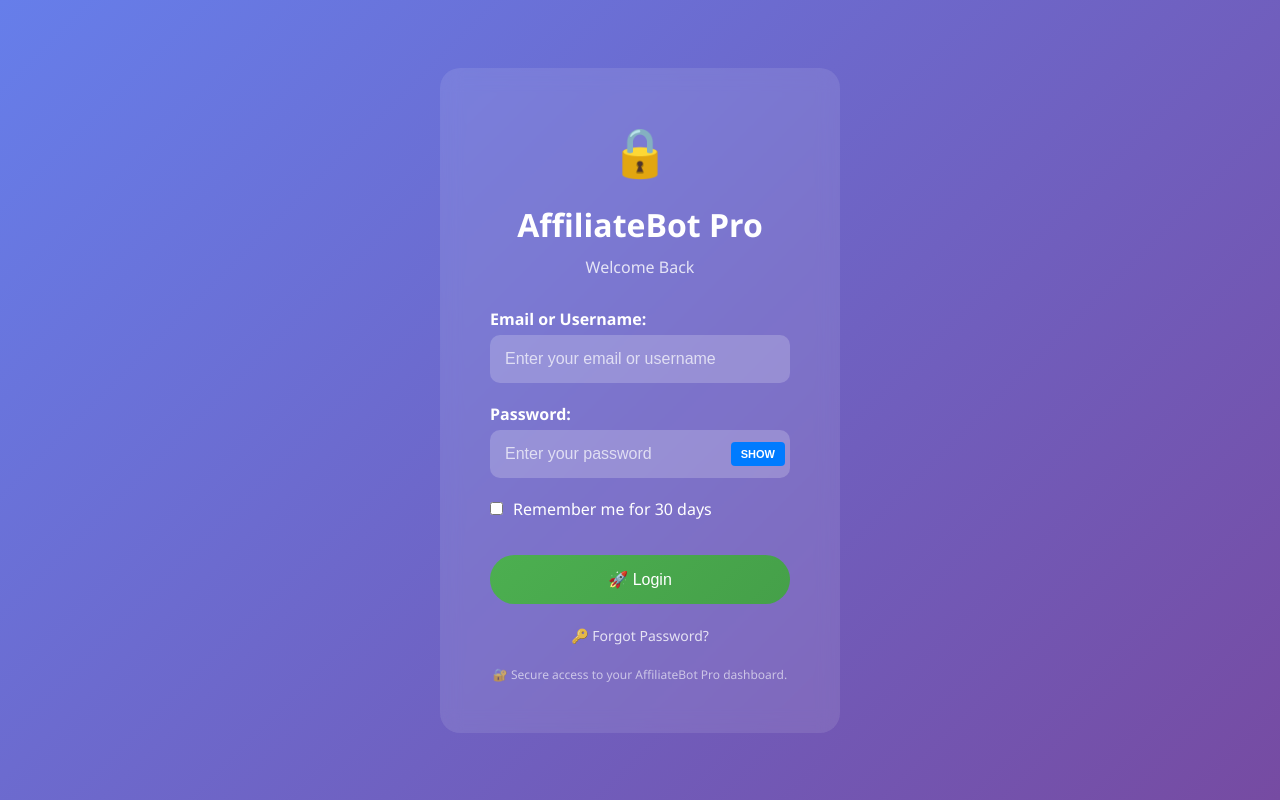
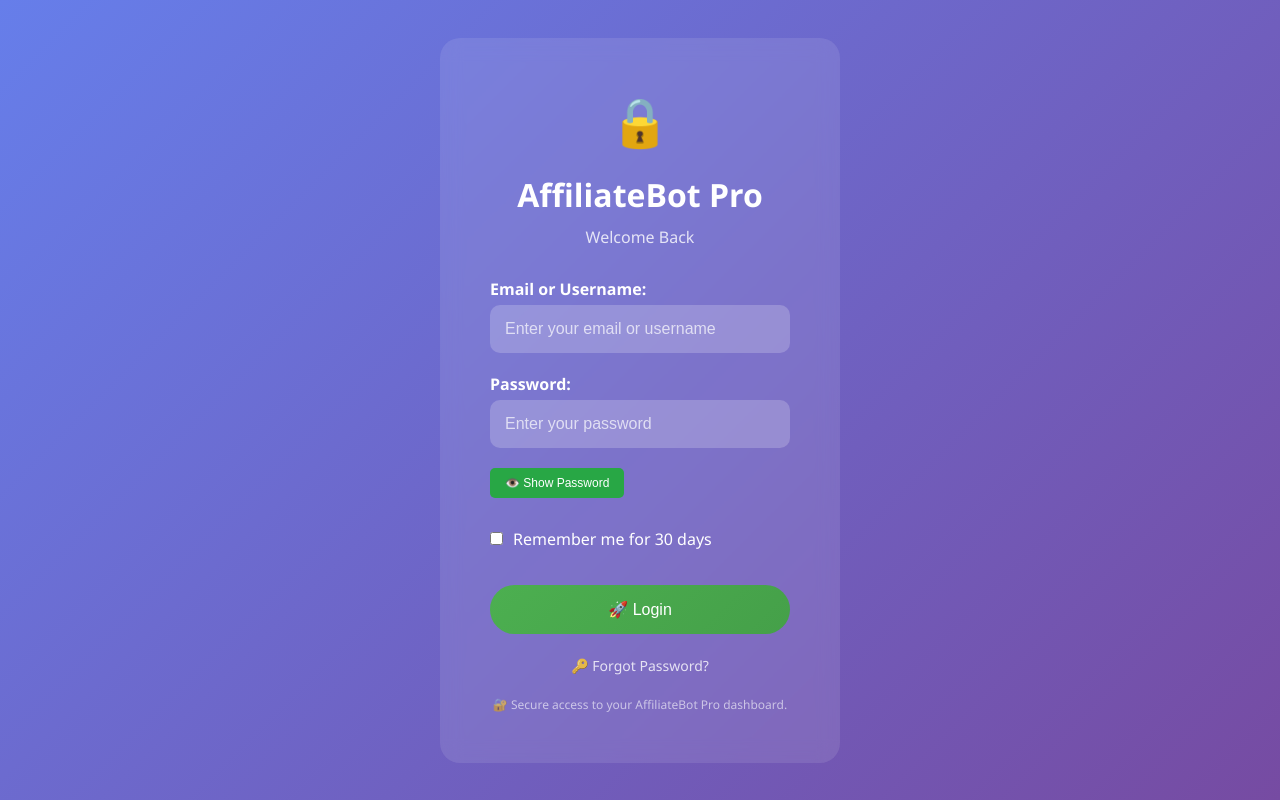
Before and after one commit to the3kproduction/3Kaffiliatebot-pro, a Flask app: template templates/secure_login.html in a window 1280 px wide. Run offline with Flask 3, Linux system fonts and the light colour scheme; the template is opened without the code that fills it, so the values that code supplies are empty.

Commit message:
Give users the ability to see the characters they input for their password
Improves password field in `secure_login.html` with a "show/hide" toggle button and updates the `togglePassword` JavaScript function.

Replit-Commit-Author: Agent
Replit-Commit-Session-Id: 9e95c6ea-836a-4bc5-b947-222117839818
Replit-Commit-Screenshot-Url: https://storage.googleapis.com/screenshot-production-us-central1/6648d937-e75a-49db-8c33-5780264980a4/d010630a-60a4-4e92-afca-2a672325a11a.jpg

```diff
--- a/templates/secure_login.html
+++ b/templates/secure_login.html
@@ -93,10 +93,11 @@
 
             <div class="form-group">
                 <label for="password">Password:</label>
-                <div style="position: relative;">
-                    <input type="password" id="password" name="password" placeholder="Enter your password" required style="padding-right: 60px;">
-                    <button type="button" onclick="togglePasswordVisibility()" style="position: absolute; right: 5px; top: 50%; transform: translateY(-50%); background: #007bff; border: none; color: white; cursor: pointer; font-size: 11px; padding: 6px 10px; border-radius: 4px; font-weight: bold;">SHOW</button>
-                </div>
+                <input type="password" id="password" name="password" placeholder="Enter your password" required>
+            </div>
+
+            <div class="form-group">
+                <button type="button" onclick="togglePassword()" style="background: #28a745; color: white; border: none; padding: 8px 15px; border-radius: 5px; cursor: pointer; font-size: 12px; margin-bottom: 10px;">👁️ Show Password</button>
             </div>
 
             <div class="form-group" style="display: flex; align-items: center; margin-bottom: 25px;">
@@ -117,16 +118,16 @@
     </div>
 
     <script>
-        function togglePasswordVisibility() {
+        function togglePassword() {
             var passwordField = document.getElementById('password');
             var button = event.target;
 
             if (passwordField.type === 'password') {
                 passwordField.type = 'text';
-                button.innerHTML = 'HIDE';
+                button.innerHTML = '🙈 Hide Password';
             } else {
                 passwordField.type = 'password';
-                button.innerHTML = 'SHOW';
+                button.innerHTML = '👁️ Show Password';
             }
         }
     </script>
```
